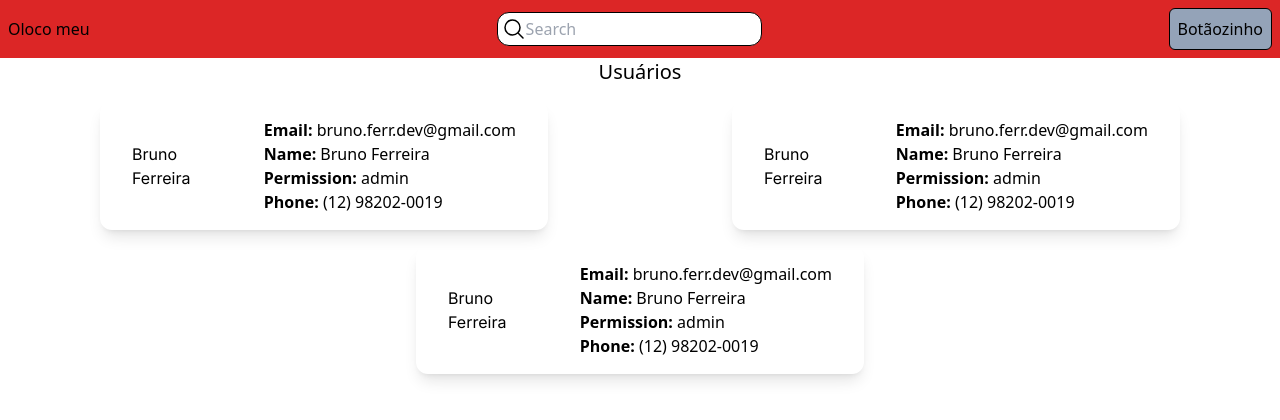
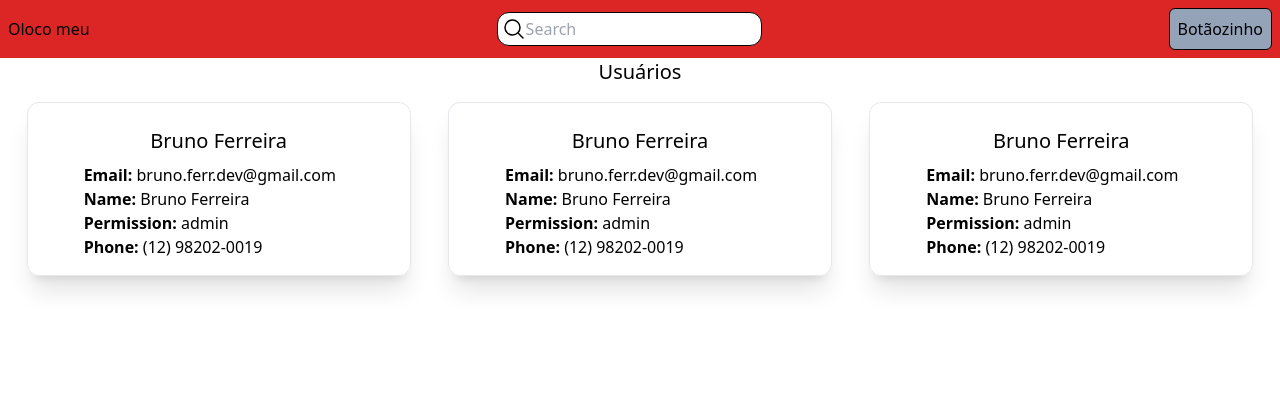
Before and after one commit to ferrbruno/nextar-backoffice-fullstack-challenge, a Next.js app in the folder apps/client/: page / in a window 1280 px wide. Shown: the top 420 px of the page. Built offline with nearby package versions, Linux system fonts and the light colour scheme.

Commit message:
refactor(client): adjusted card styling :recycle:

```diff
--- a/apps/client/src/components/Card/index.tsx
+++ b/apps/client/src/components/Card/index.tsx
@@ -1,16 +1,12 @@
-import { Inter } from "@next/font/google";
-
 interface CardProps {
   title: string;
   children?: React.ReactNode;
 }
 
-const inter = Inter({ subsets: ["latin"] });
-
 export default function Card({ title, children }: CardProps) {
   return (
-    <div className="hover:bg-slate-200 transition-transform duration-500 hover:scale-110 py-8 px-8 max-w-md mx-auto rounded-xl shadow-lg space-y-2 sm:py-4 sm:flex sm:items-center sm:space-y-0 sm:space-x-6">
-      <h1 className={inter.className}>{title}</h1>
+    <div className="border flex flex-col hover:bg-slate-200 transition-transform duration-500 hover:scale-110 p-8 w-96 max-w-md mx-auto rounded-xl shadow-xl space-y-2 sm:py-4 sm:space-y-0 sm:space-x-6">
+      <h1 className="py-2 text-xl text-center whitespace-nowrap">{title}</h1>
       {children}
     </div>
   );
```
